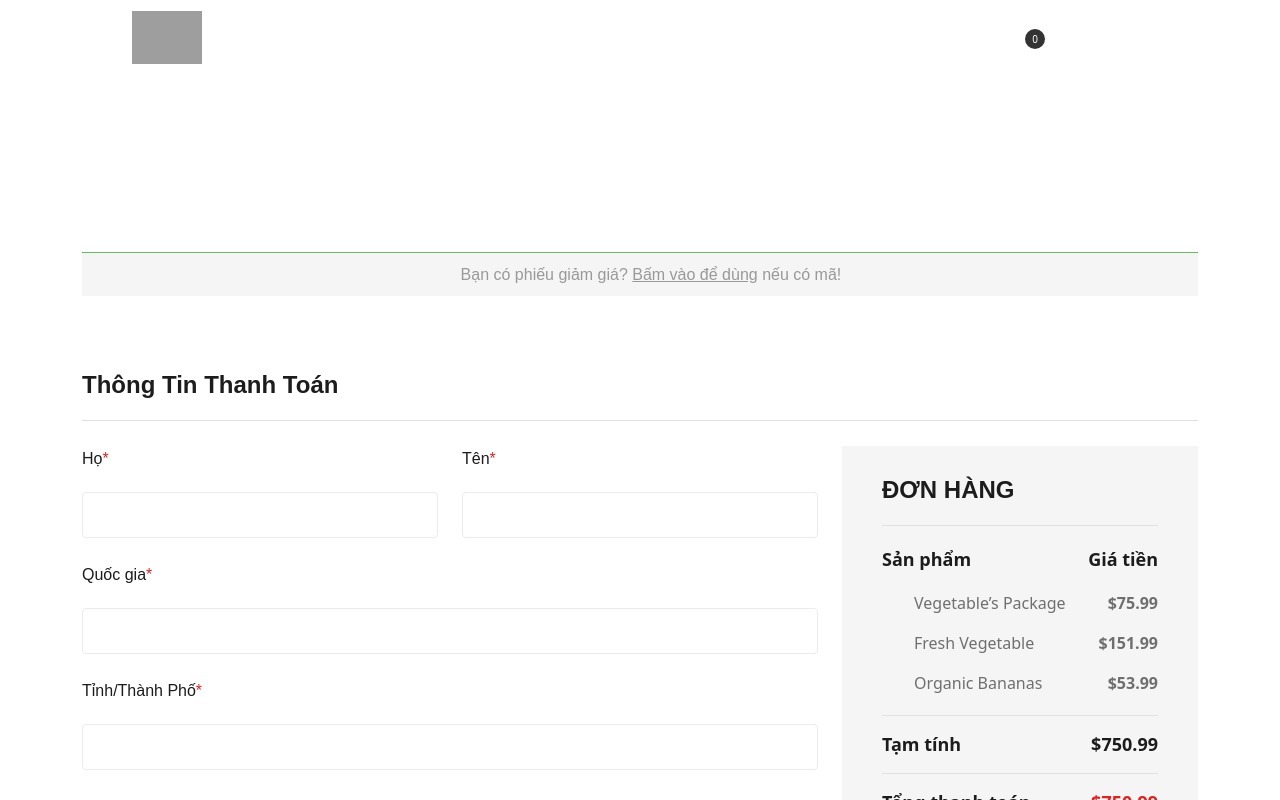
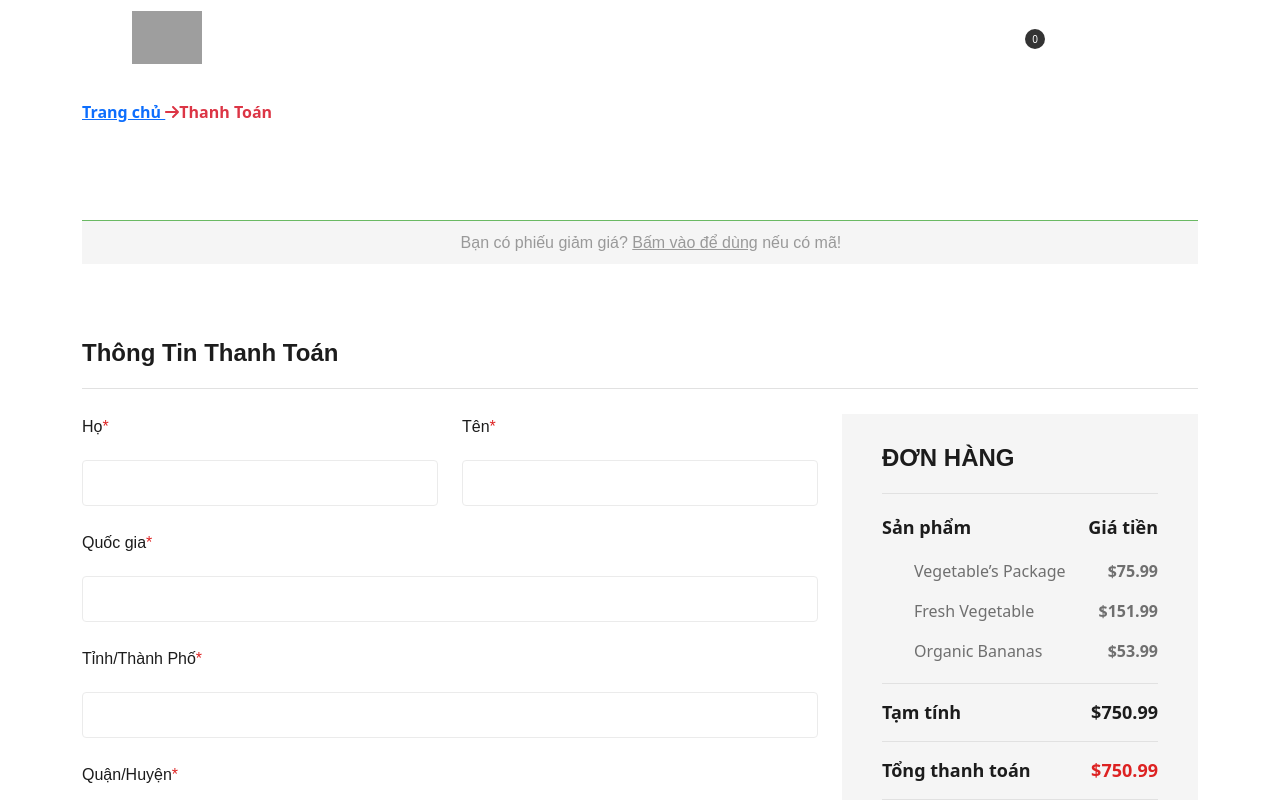
Before and after one commit to ngthanhvu/DU-AN-1-FALL2024, a Vue app: page /checkout in a window 1280 px wide. Built offline with nearby package versions, Linux system fonts and the light colour scheme; grey boxes are pictures that could not be loaded; a web font is replaced by a local one.

Commit message:
update mấy trang linh tinh

```diff
--- a/src/components/Cart.vue
+++ b/src/components/Cart.vue
@@ -1,21 +1,21 @@
 <template>
     <!-- Breadcrumb Section Begin -->
-    <section class="breadcrumb-section"
-        :style="{ backgroundImage: 'url(https://img.tripi.vn/cdn-cgi/image/width=700,height=700/https://gcs.tripi.vn/public-tripi/tripi-feed/img/474118Ogs/background-cac-loai-trai-cay_044210936.jpg)' }">
-        <div class="container">
-            <div class="row">
-                <div class="col-lg-12 text-center">
-                    <div class="breadcrumb__text">
-                        <h2>VINA FRUITS</h2>
-                        <div class="breadcrumb__option">
-                            <router-link to="/"> Trang Chủ</router-link>
-                            <span>Giỏ Hàng</span>
-                        </div>
-                    </div>
-                </div>
-            </div>
+    <section class="shop1 text-center">
+    <span class="crumb-border"></span>
+    <div class="container">
+      <div class="row">
+        <div class="col-xs-12">
+          <ul class="breadcrumb">
+            <li class="home">
+              <router-link to="/"><b>Trang chủ </b></router-link>
+              <span class="icon-arrow-right text-danger"><font-awesome-icon :icon="['fas', 'arrow-right']" /> </span>
+            </li>
+            <li><strong><span class="text-danger"> Giỏ Hàng</span></strong></li>
+          </ul>
         </div>
-    </section>
+      </div>
+    </div>
+  </section>
     <!-- Breadcrumb Section End -->
 
     <!-- Shoping Cart Section Begin -->
--- a/src/components/Checkout.vue
+++ b/src/components/Checkout.vue
@@ -1,18 +1,17 @@
 <template>
       <!-- Breadcrumb Section Begin -->
-      <section class="breadcrumb-section"
-    :style="{ backgroundImage: 'url(https://img.tripi.vn/cdn-cgi/image/width=700,height=700/https://gcs.tripi.vn/public-tripi/tripi-feed/img/474118Ogs/background-cac-loai-trai-cay_044210936.jpg)' }">
+      <section class="shop1 text-center">
+    <span class="crumb-border"></span>
     <div class="container">
       <div class="row">
-        <div class="col-lg-12 text-center">
-          <div class="breadcrumb__text">
-            <h2>VINA FRUITS</h2>
-            <div class="breadcrumb__option">
-              <router-link to="/"> Trang Chủ</router-link>
-              <router-link to="/cart">Giỏ Hàng</router-link>
-              <span>Thanh Toán</span>
-            </div>
-          </div>
+        <div class="col-xs-12">
+          <ul class="breadcrumb">
+            <li class="home">
+              <router-link to="/"><b>Trang chủ </b></router-link>
+              <span class="icon-arrow-right text-danger"><font-awesome-icon :icon="['fas', 'arrow-right']" /> </span>
+            </li>
+            <li><strong><span class="text-danger"> Thanh Toán</span></strong></li>
+          </ul>
         </div>
       </div>
     </div>
```
